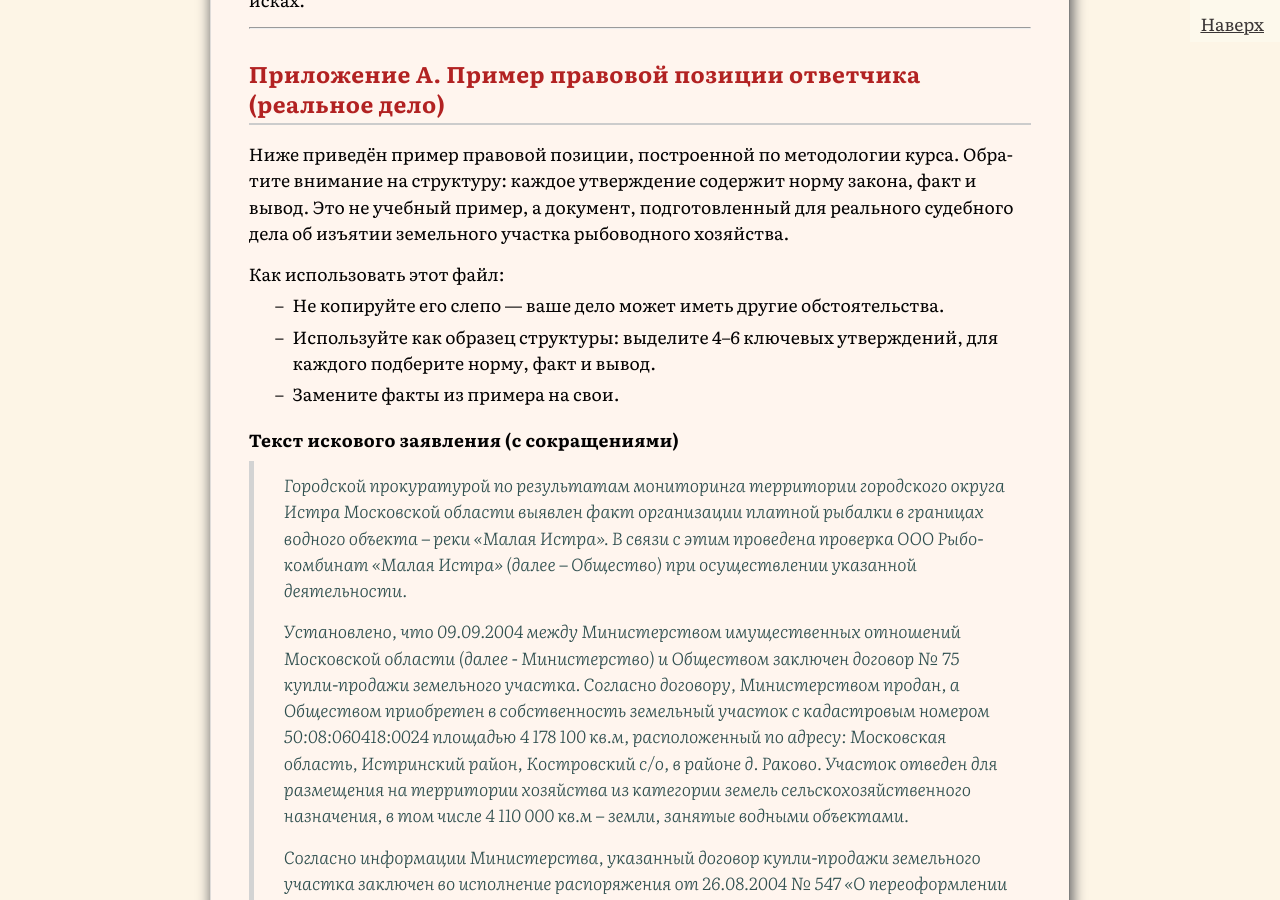
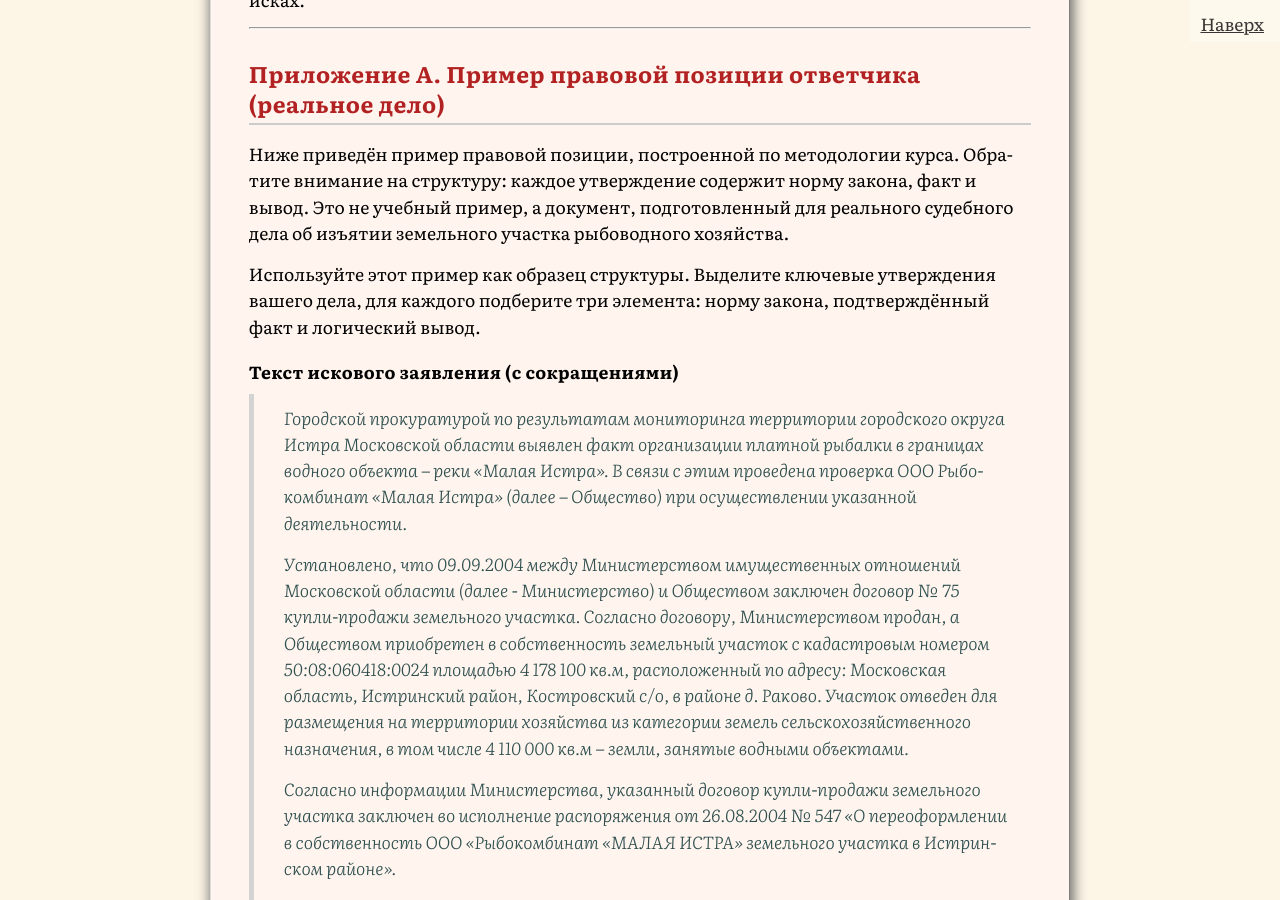
Before and after one commit to SergSi/land-use-art, a Jekyll site: the page built from _posts/2026-04-18-training.md, in a window 1280 px wide and 900 px high, scrolled down 8947 px. Built offline with Jekyll 4.4.1, drawn with Linux system fonts in a browser that asks for light colours; some web fonts are replaced.

Commit message:
Update 2026-04-18-training.md

```diff
--- a/_posts/2026-04-18-training.md
+++ b/_posts/2026-04-18-training.md
@@ -286,11 +286,7 @@ summary: "Этот курс — пошаговый навигатор в лаб
 
 Ниже приведён пример правовой позиции, построенной по методологии курса. Обратите внимание на структуру: каждое утверждение содержит норму закона, факт и вывод. Это не учебный пример, а документ, подготовленный для реального судебного дела об изъятии земельного участка рыбоводного хозяйства.
 
-Как использовать этот файл:
-
-- Не копируйте его слепо — ваше дело может иметь другие обстоятельства.
-- Используйте как образец структуры: выделите 4–6 ключевых утверждений, для каждого подберите норму, факт и вывод.
-- Замените факты из примера на свои.
+Используйте этот пример как образец структуры. Выделите ключевые утверждения вашего дела, для каждого подберите три элемента: норму закона, подтверждённый факт и логический вывод.
 
 #### Текст искового заявления (с сокращениями)
 
```
